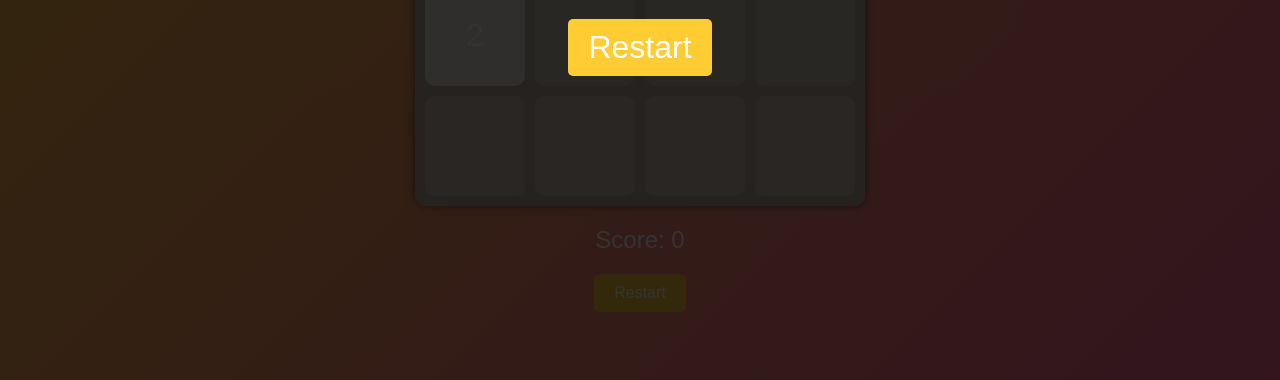
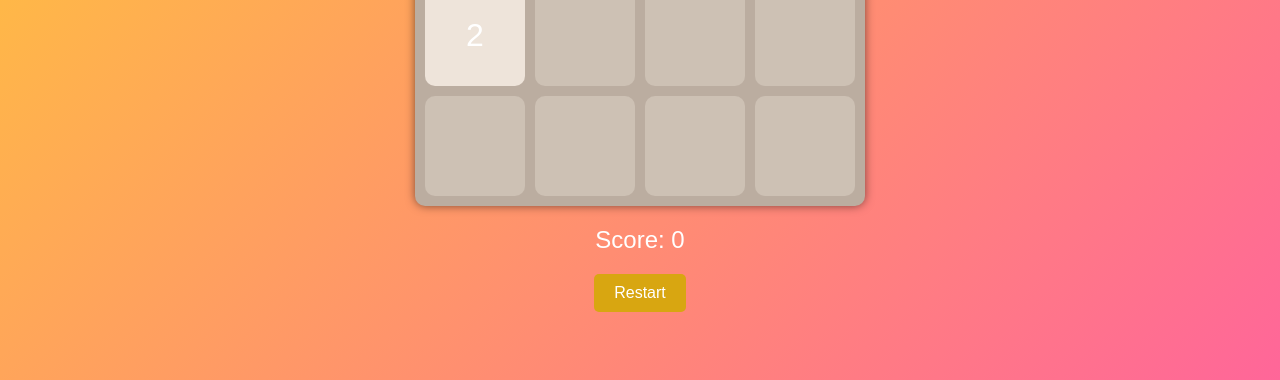
Before and after one commit to Greenmuse123/2048-HTML-Game-Dev, a plain HTML site: page index.html in a window 1280 px wide. Shown: the part 420-800 px from the top of the page. Drawn offline with Linux system fonts and the light colour scheme.

Commit message:
Update styles.css

```diff
--- a/styles.css
+++ b/styles.css
@@ -1,4 +1,4 @@
- body {
+body {
     display: flex;
     justify-content: center;
     align-items: center;
@@ -61,7 +61,7 @@ h1 {
 }
 
 #restart {
-    background-color: #ffcc33;
+    background-color: #d8a611;
     border: none;
     padding: 10px 20px;
     font-size: 1em;
@@ -82,7 +82,6 @@ h1 {
     width: 100%;
     height: 100%;
     background: rgba(0, 0, 0, 0.8);
-    display: flex;
     flex-direction: column;
     justify-content: center;
     align-items: center;
```
